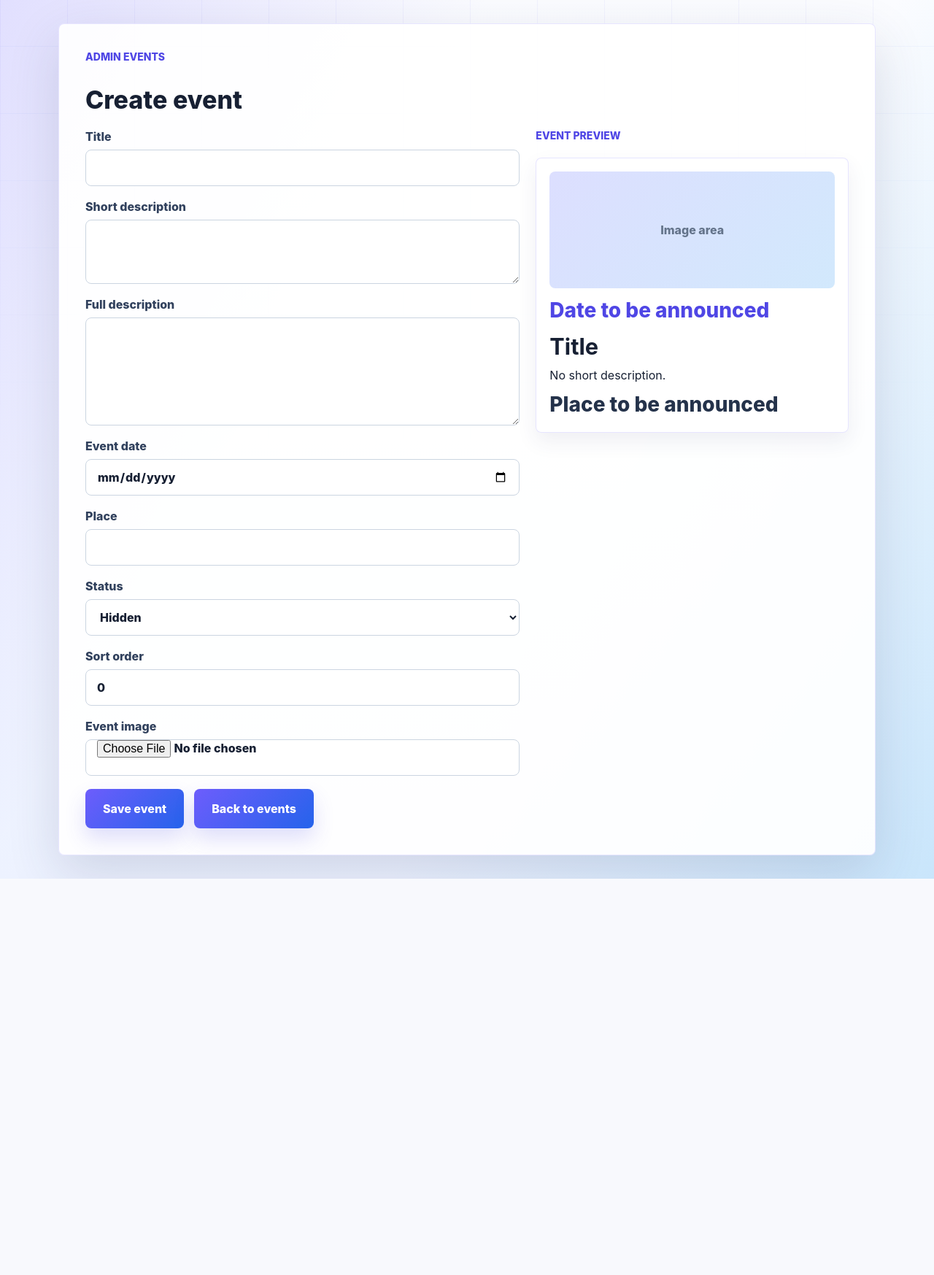
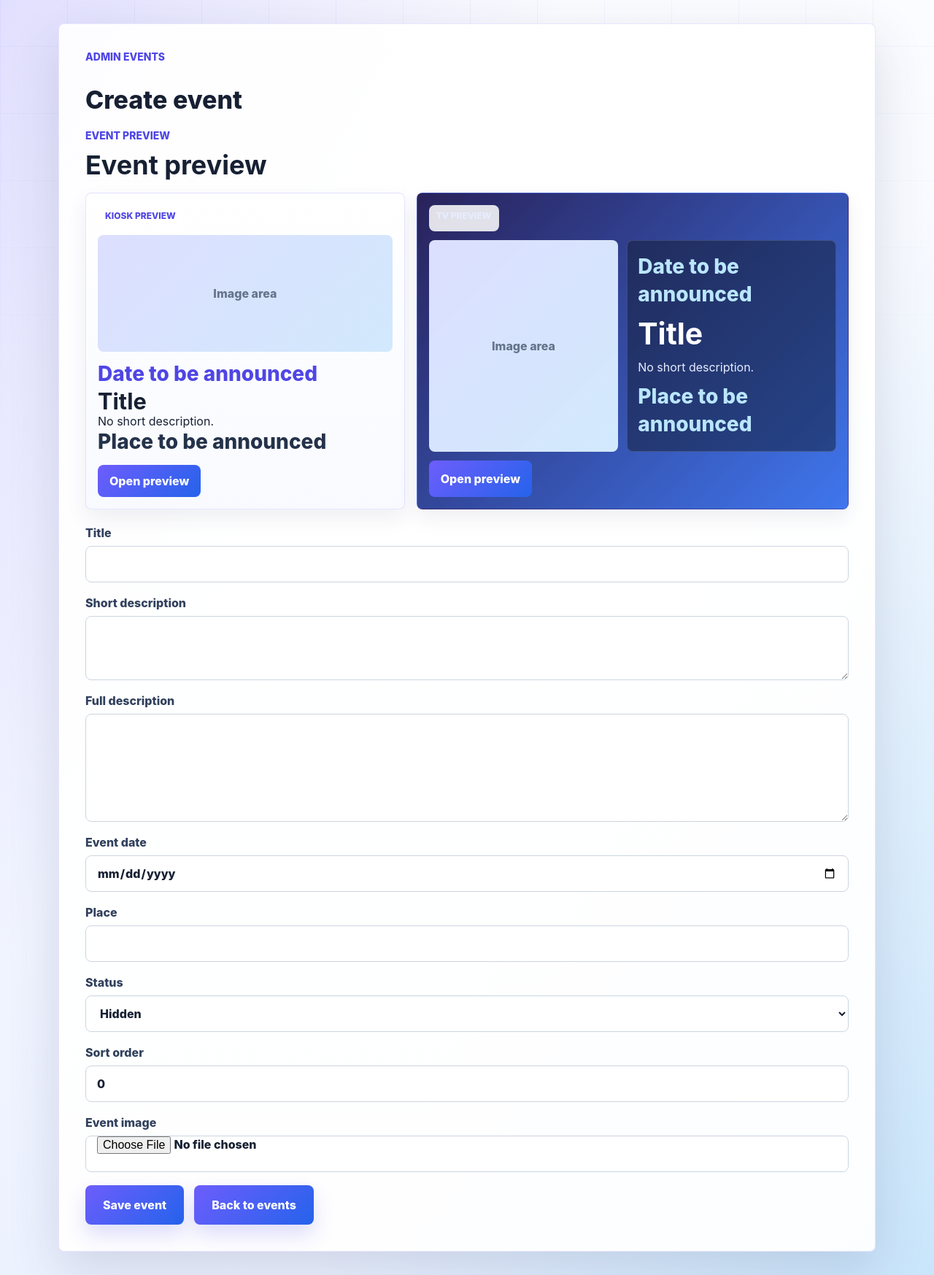
Before and after one commit to German7464/Kiosk_v001, a Flask app: page /admin/events/create in a window 1280 px wide. Shown: the whole page at 73% size. Before the commit the page ends 1204 px from the top, so only its background shows below. Run offline with Flask 3, Linux system fonts and the light colour scheme; the visitor is signed in with stand-in values (Sample User, id 1); data comes from the database, SQL or seed files in the repository.

Commit message:
Improve admin event form previews

```diff
--- a/kiosk/static/css/base.css
+++ b/kiosk/static/css/base.css
@@ -824,37 +824,116 @@ h1 {
 
 .admin-form-layout {
     display: grid;
-    grid-template-columns: minmax(0, 1fr) minmax(280px, 0.72fr);
+    grid-template-columns: minmax(0, 1fr);
     gap: 22px;
     align-items: start;
     min-width: 0;
 }
 
-.admin-form-preview {
+.admin-event-form-preview {
+    display: grid;
+    gap: 16px;
+    min-width: 0;
+}
+
+.admin-event-form-preview-header {
+    display: flex;
+    align-items: start;
+    justify-content: space-between;
+    gap: 16px;
+    min-width: 0;
+}
+
+.admin-event-form-preview-header h2 {
+    margin: 0;
+    font-size: clamp(24px, 3vw, 36px);
+}
+
+.admin-event-form-preview-grid {
+    display: grid;
+    grid-template-columns: minmax(0, 0.85fr) minmax(0, 1.15fr);
+    gap: 16px;
+    min-width: 0;
+}
+
+.admin-event-form-preview-card {
     display: grid;
     gap: 12px;
     min-width: 0;
-}
-
-.admin-form-preview-card {
-    display: grid;
-    gap: 12px;
-    min-width: 0;
-    padding: 18px;
+    padding: 16px;
     border: 1px solid rgba(109, 93, 252, 0.16);
     border-radius: 8px;
     background: #ffffff;
     box-shadow: 0 12px 28px rgba(45, 55, 100, 0.08);
 }
 
-.admin-form-preview-card h2,
-.admin-form-preview-card p {
+.admin-event-form-preview-card h3,
+.admin-event-form-preview-card p {
     margin: 0;
-}
-
-.admin-form-preview-card h2 {
+    overflow-wrap: break-word;
+    word-break: normal;
+}
+
+.admin-event-form-preview-card h3 {
     font-size: clamp(22px, 2.4vw, 32px);
     line-height: 1.14;
+}
+
+.admin-event-form-preview-card button {
+    min-height: 44px;
+    justify-self: start;
+    padding: 0 16px;
+    border: 0;
+    border-radius: 8px;
+    color: #ffffff;
+    background: linear-gradient(135deg, var(--violet), var(--blue));
+    font: inherit;
+    font-weight: 800;
+    cursor: pointer;
+}
+
+.admin-event-form-preview-card--kiosk {
+    background:
+        linear-gradient(180deg, #ffffff, #f8faff);
+}
+
+.admin-event-form-preview-card--tv {
+    grid-template-columns: minmax(160px, 0.95fr) minmax(0, 1.05fr);
+    align-items: stretch;
+    color: #f8fbff;
+    background:
+        linear-gradient(135deg, rgba(32, 25, 84, 0.96), rgba(37, 99, 235, 0.88));
+}
+
+.admin-event-form-preview-card--tv .admin-preview-label,
+.admin-event-form-preview-card--tv button {
+    grid-column: 1 / -1;
+}
+
+.admin-event-form-preview-card--tv .admin-event-form-preview-copy {
+    display: grid;
+    align-content: center;
+    gap: 12px;
+    min-width: 0;
+    padding: 14px;
+    border: 1px solid rgba(255, 255, 255, 0.14);
+    border-radius: 8px;
+    background: rgba(15, 23, 42, 0.48);
+}
+
+.admin-event-form-preview-card--tv h3 {
+    color: #ffffff;
+    font-size: clamp(26px, 3.2vw, 44px);
+}
+
+.admin-event-form-preview-card--tv p {
+    color: #e6edff;
+}
+
+.admin-event-form-preview-card--tv .event-date,
+.admin-event-form-preview-card--tv .event-place {
+    color: #bae6fd;
+    font-weight: 800;
 }
 
 .admin-form-preview-image {
@@ -2230,6 +2309,8 @@ textarea {
 @media (max-width: 980px) {
     .admin-events-header,
     .admin-event-card-body,
+    .admin-event-form-preview-grid,
+    .admin-event-form-preview-card--tv,
     .admin-preview-modal-card--tv,
     .admin-preview-modal-card {
         grid-template-columns: 1fr;
--- /dev/null
+++ b/kiosk/static/js/admin_event_form.js
@@ -0,0 +1,164 @@
+const eventFormPreview = document.querySelector("[data-event-form-preview]");
+const formPreviewModal = document.querySelector("[data-form-preview-modal]");
+const formPreviewModalMode = document.querySelector("[data-form-preview-modal-mode]");
+const formPreviewModalCard = document.querySelector("[data-form-preview-modal-card]");
+const formPreviewModalImage = document.querySelector("[data-form-preview-modal-image]");
+const formPreviewModalTitle = document.querySelector("[data-form-preview-modal-title]");
+const formPreviewModalDate = document.querySelector("[data-form-preview-modal-date]");
+const formPreviewModalPlace = document.querySelector("[data-form-preview-modal-place]");
+const formPreviewModalDescription = document.querySelector("[data-form-preview-modal-description]");
+const closeFormPreview = document.querySelector("[data-close-form-preview]");
+const previewFields = {
+    title: document.querySelector("[data-event-preview-field='title']"),
+    eventDate: document.querySelector("[data-event-preview-field='event_date']"),
+    place: document.querySelector("[data-event-preview-field='place']"),
+    shortDescription: document.querySelector("[data-event-preview-field='short_description']"),
+    image: document.querySelector("[data-event-preview-field='image']"),
+};
+const previewTargets = {
+    title: document.querySelectorAll("[data-form-preview-title]"),
+    date: document.querySelectorAll("[data-form-preview-date]"),
+    place: document.querySelectorAll("[data-form-preview-place]"),
+    description: document.querySelectorAll("[data-form-preview-description]"),
+    images: document.querySelectorAll("[data-form-preview-image]"),
+};
+let currentPreviewImage = "";
+
+function previewValue(field, placeholder) {
+    return field && field.value.trim() ? field.value.trim() : placeholder;
+}
+
+function setPreviewText(targets, text) {
+    targets.forEach((target) => {
+        target.textContent = text;
+    });
+}
+
+function setPreviewImages(imageUrl) {
+    currentPreviewImage = imageUrl || "";
+
+    previewTargets.images.forEach((target) => {
+        target.innerHTML = "";
+        target.style.backgroundImage = "";
+
+        if (!currentPreviewImage) {
+            const placeholder = document.createElement("span");
+            placeholder.textContent = eventFormPreview.dataset.imagePlaceholder;
+            target.appendChild(placeholder);
+            return;
+        }
+
+        const image = new Image();
+        image.onload = () => {
+            target.innerHTML = "";
+            target.style.backgroundImage = `url("${currentPreviewImage}")`;
+        };
+        image.onerror = () => {
+            const placeholder = document.createElement("span");
+            target.innerHTML = "";
+            target.style.backgroundImage = "";
+            placeholder.textContent = eventFormPreview.dataset.imagePlaceholder;
+            target.appendChild(placeholder);
+        };
+        image.src = currentPreviewImage;
+    });
+}
+
+function updateEventFormPreview() {
+    setPreviewText(previewTargets.title, previewValue(previewFields.title, eventFormPreview.dataset.titlePlaceholder));
+    setPreviewText(previewTargets.date, previewValue(previewFields.eventDate, eventFormPreview.dataset.datePlaceholder));
+    setPreviewText(previewTargets.place, previewValue(previewFields.place, eventFormPreview.dataset.placePlaceholder));
+    setPreviewText(previewTargets.description, previewValue(previewFields.shortDescription, eventFormPreview.dataset.descriptionPlaceholder));
+}
+
+function setModalImage(imageUrl) {
+    formPreviewModalImage.innerHTML = "";
+    formPreviewModalImage.style.backgroundImage = "";
+
+    if (!imageUrl) {
+        const placeholder = document.createElement("span");
+        placeholder.textContent = formPreviewModalImage.dataset.placeholder;
+        formPreviewModalImage.appendChild(placeholder);
+        return;
+    }
+
+    const image = new Image();
+    image.onload = () => {
+        formPreviewModalImage.innerHTML = "";
+        formPreviewModalImage.style.backgroundImage = `url("${imageUrl}")`;
+    };
+    image.onerror = () => {
+        const placeholder = document.createElement("span");
+        formPreviewModalImage.innerHTML = "";
+        formPreviewModalImage.style.backgroundImage = "";
+        placeholder.textContent = formPreviewModalImage.dataset.placeholder;
+        formPreviewModalImage.appendChild(placeholder);
+    };
+    image.src = imageUrl;
+}
+
+function openFormPreview(button) {
+    const tvMode = button.dataset.previewMode === "tv";
+
+    updateEventFormPreview();
+    formPreviewModalMode.textContent = button.dataset.previewLabel;
+    formPreviewModalCard.classList.toggle("admin-preview-modal-card--tv", tvMode);
+    formPreviewModalCard.classList.toggle("admin-preview-modal-card--kiosk", !tvMode);
+    formPreviewModalTitle.textContent = previewValue(previewFields.title, eventFormPreview.dataset.titlePlaceholder);
+    formPreviewModalDate.textContent = previewValue(previewFields.eventDate, eventFormPreview.dataset.datePlaceholder);
+    formPreviewModalPlace.textContent = previewValue(previewFields.place, eventFormPreview.dataset.placePlaceholder);
+    formPreviewModalDescription.textContent = previewValue(previewFields.shortDescription, eventFormPreview.dataset.descriptionPlaceholder);
+    setModalImage(currentPreviewImage);
+    formPreviewModal.hidden = false;
+}
+
+function closeFormPreviewModal() {
+    formPreviewModal.hidden = true;
+}
+
+if (eventFormPreview) {
+    currentPreviewImage = previewTargets.images[0].dataset.initialImage || "";
+    updateEventFormPreview();
+    setPreviewImages(currentPreviewImage);
+
+    [previewFields.title, previewFields.eventDate, previewFields.place, previewFields.shortDescription].forEach((field) => {
+        if (field) {
+            field.addEventListener("input", updateEventFormPreview);
+        }
+    });
+
+    if (previewFields.image) {
+        previewFields.image.addEventListener("change", () => {
+            const file = previewFields.image.files[0];
+
+            if (!file) {
+                setPreviewImages(currentPreviewImage);
+                return;
+            }
+
+            setPreviewImages(URL.createObjectURL(file));
+        });
+    }
+
+    document.querySelectorAll("[data-open-form-preview]").forEach((button) => {
+        button.addEventListener("click", () => openFormPreview(button));
+    });
+}
+
+if (closeFormPreview) {
+    closeFormPreview.addEventListener("click", closeFormPreviewModal);
+}
+
+if (formPreviewModal) {
+    formPreviewModal.addEventListener("click", (event) => {
+        if (event.target === formPreviewModal) {
+            closeFormPreviewModal();
+        }
+    });
+}
+
+document.addEventListener("keydown", (event) => {
+    if (event.key === "Escape" && formPreviewModal && !formPreviewModal.hidden) {
+        closeFormPreviewModal();
+    }
+});
--- a/kiosk/templates/admin_event_form.html
+++ b/kiosk/templates/admin_event_form.html
@@ -9,15 +9,59 @@
     {% if error %}
     <p class="form-error">{{ error }}</p>
     {% endif %}
+    <section class="admin-event-form-preview" data-event-form-preview data-image-placeholder="{{ t('common.image_area') }}" data-date-placeholder="{{ t('common.date_to_be_announced') }}" data-place-placeholder="{{ t('common.place_to_be_announced') }}" data-description-placeholder="{{ t('common.no_short_description') }}" data-title-placeholder="{{ t('admin.title') }}">
+        <div class="admin-event-form-preview-header">
+            <div>
+                <p class="label">{{ t("admin.event_preview") }}</p>
+                <h2>{{ t("admin.event_preview") }}</h2>
+            </div>
+        </div>
+        <div class="admin-event-form-preview-grid">
+            <article class="admin-event-form-preview-card admin-event-form-preview-card--kiosk">
+                <p class="admin-preview-label">{{ t("admin.kiosk_preview") }}</p>
+                <div class="admin-form-preview-image" data-form-preview-image data-initial-image="{{ event.image_thumb if event and event.image_thumb else '' }}">
+                    {% if event and event.image_thumb %}
+                    <img src="{{ event.image_thumb }}" alt="{{ event.title }}">
+                    {% else %}
+                    <span>{{ t("common.image_area") }}</span>
+                    {% endif %}
+                </div>
+                <div class="admin-event-form-preview-copy">
+                    <p class="event-date" data-form-preview-date>{{ event.event_date if event and event.event_date else t("common.date_to_be_announced") }}</p>
+                    <h3 data-form-preview-title>{{ event.title if event and event.title else t("admin.title") }}</h3>
+                    <p data-form-preview-description>{{ event.short_description if event and event.short_description else t("common.no_short_description") }}</p>
+                    <p class="event-place" data-form-preview-place>{{ event.place if event and event.place else t("common.place_to_be_announced") }}</p>
+                </div>
+                <button type="button" data-open-form-preview data-preview-mode="kiosk" data-preview-label="{{ t('admin.kiosk_preview') }}">{{ t("admin.open_preview") }}</button>
+            </article>
+            <article class="admin-event-form-preview-card admin-event-form-preview-card--tv">
+                <p class="admin-preview-label">{{ t("admin.tv_preview") }}</p>
+                <div class="admin-form-preview-image" data-form-preview-image data-initial-image="{{ event.image_thumb if event and event.image_thumb else '' }}">
+                    {% if event and event.image_thumb %}
+                    <img src="{{ event.image_thumb }}" alt="{{ event.title }}">
+                    {% else %}
+                    <span>{{ t("common.image_area") }}</span>
+                    {% endif %}
+                </div>
+                <div class="admin-event-form-preview-copy">
+                    <p class="event-date" data-form-preview-date>{{ event.event_date if event and event.event_date else t("common.date_to_be_announced") }}</p>
+                    <h3 data-form-preview-title>{{ event.title if event and event.title else t("admin.title") }}</h3>
+                    <p data-form-preview-description>{{ event.short_description if event and event.short_description else t("common.no_short_description") }}</p>
+                    <p class="event-place" data-form-preview-place>{{ event.place if event and event.place else t("common.place_to_be_announced") }}</p>
+                </div>
+                <button type="button" data-open-form-preview data-preview-mode="tv" data-preview-label="{{ t('admin.tv_preview') }}">{{ t("admin.open_preview") }}</button>
+            </article>
+        </div>
+    </section>
     <div class="admin-form-layout">
         <form class="admin-form" method="post" action="{{ action_url }}" enctype="multipart/form-data">
             <label>
                 <span>{{ t("admin.title") }}</span>
-                <input type="text" name="title" value="{{ event.title if event else '' }}" required>
+                <input type="text" name="title" value="{{ event.title if event else '' }}" required data-event-preview-field="title">
             </label>
             <label>
                 <span>{{ t("admin.short_description") }}</span>
-                <textarea name="short_description" rows="3">{{ event.short_description if event else '' }}</textarea>
+                <textarea name="short_description" rows="3" data-event-preview-field="short_description">{{ event.short_description if event else '' }}</textarea>
             </label>
             <label>
                 <span>{{ t("admin.full_description") }}</span>
@@ -25,11 +69,11 @@
             </label>
             <label>
                 <span>{{ t("admin.event_date") }}</span>
-                <input type="date" name="event_date" value="{{ event.event_date if event else '' }}">
+                <input type="date" name="event_date" value="{{ event.event_date if event else '' }}" data-event-preview-field="event_date">
             </label>
             <label>
                 <span>{{ t("admin.place") }}</span>
-                <input type="text" name="place" value="{{ event.place if event else '' }}">
+                <input type="text" name="place" value="{{ event.place if event else '' }}" data-event-preview-field="place">
             </label>
             <label>
                 <span>{{ t("admin.status") }}</span>
@@ -44,29 +88,36 @@
             </label>
             <label>
                 <span>{{ t("admin.event_image") }}</span>
-                <input type="file" name="event_image" accept="image/*">
+                <input type="file" name="event_image" accept="image/*" data-event-preview-field="image">
             </label>
             <div class="admin-actions">
                 <button type="submit">{{ t("admin.save_event") }}</button>
                 <a href="{{ url_for('admin.admin_events') }}">{{ t("common.back_to_events") }}</a>
             </div>
         </form>
-        <aside class="admin-form-preview" aria-label="{{ t('admin.event_preview') }}">
-            <p class="label">{{ t("admin.event_preview") }}</p>
-            <div class="admin-form-preview-card">
-                <div class="admin-form-preview-image">
-                    {% if event and event.image_thumb %}
-                    <img src="{{ event.image_thumb }}" alt="{{ event.title }}">
-                    {% else %}
-                    <span>{{ t("common.image_area") }}</span>
-                    {% endif %}
-                </div>
-                <p class="event-date">{{ event.event_date if event and event.event_date else t("common.date_to_be_announced") }}</p>
-                <h2>{{ event.title if event and event.title else t("admin.title") }}</h2>
-                <p>{{ event.short_description if event and event.short_description else t("common.no_short_description") }}</p>
-                <p class="event-place">{{ event.place if event and event.place else t("common.place_to_be_announced") }}</p>
-            </div>
-        </aside>
     </div>
 </section>
+<div class="admin-preview-modal" data-form-preview-modal hidden>
+    <div class="admin-preview-modal-panel" role="dialog" aria-modal="true" aria-labelledby="admin-form-preview-modal-title">
+        <div class="admin-preview-modal-header">
+            <p class="label" data-form-preview-modal-mode>{{ t("admin.event_preview") }}</p>
+            <button class="close-button" type="button" data-close-form-preview>{{ t("common.close") }}</button>
+        </div>
+        <div class="admin-preview-modal-card" data-form-preview-modal-card>
+            <div class="admin-preview-modal-image" data-form-preview-modal-image data-placeholder="{{ t('common.image_area') }}">
+                <span>{{ t("common.image_area") }}</span>
+            </div>
+            <div class="admin-preview-modal-copy">
+                <p class="event-date" data-form-preview-modal-date></p>
+                <h2 id="admin-form-preview-modal-title" data-form-preview-modal-title></h2>
+                <p data-form-preview-modal-description></p>
+                <p class="event-place" data-form-preview-modal-place></p>
+            </div>
+        </div>
+    </div>
+</div>
 {% endblock %}
+
+{% block scripts %}
+<script src="{{ url_for('static', filename='js/admin_event_form.js') }}"></script>
+{% endblock %}
--- a/kiosk/translations/de.json
+++ b/kiosk/translations/de.json
@@ -27,6 +27,7 @@
     "admin.new_tag_name": "Neuer Tag-Name",
     "admin.no_events": "Es wurden noch keine Veranstaltungen erstellt.",
     "admin.no_tags": "Es wurden noch keine Tags erstellt.",
+    "admin.open_preview": "Vorschau öffnen",
     "admin.password": "Passwort",
     "admin.place": "Ort",
     "admin.save_event": "Veranstaltung speichern",
--- a/kiosk/translations/en.json
+++ b/kiosk/translations/en.json
@@ -27,6 +27,7 @@
     "admin.new_tag_name": "New tag name",
     "admin.no_events": "No events have been created yet.",
     "admin.no_tags": "No tags have been created yet.",
+    "admin.open_preview": "Open preview",
     "admin.password": "Password",
     "admin.place": "Place",
     "admin.save_event": "Save event",
--- a/kiosk/translations/ru.json
+++ b/kiosk/translations/ru.json
@@ -27,6 +27,7 @@
     "admin.new_tag_name": "Название нового тега",
     "admin.no_events": "События еще не созданы.",
     "admin.no_tags": "Теги еще не созданы.",
+    "admin.open_preview": "Открыть предпросмотр",
     "admin.password": "Пароль",
     "admin.place": "Место",
     "admin.save_event": "Сохранить событие",
```
Also changed, not shown: docs/CHANGELOG.md, kiosk/features/admin/README.md.
